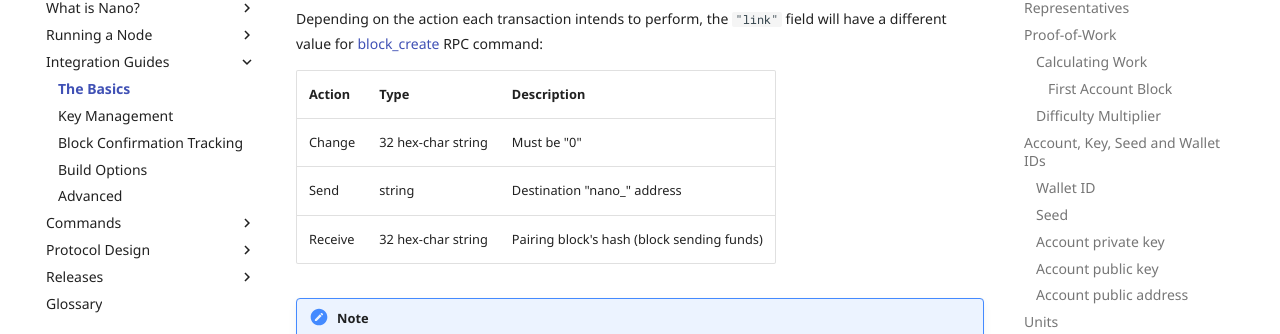
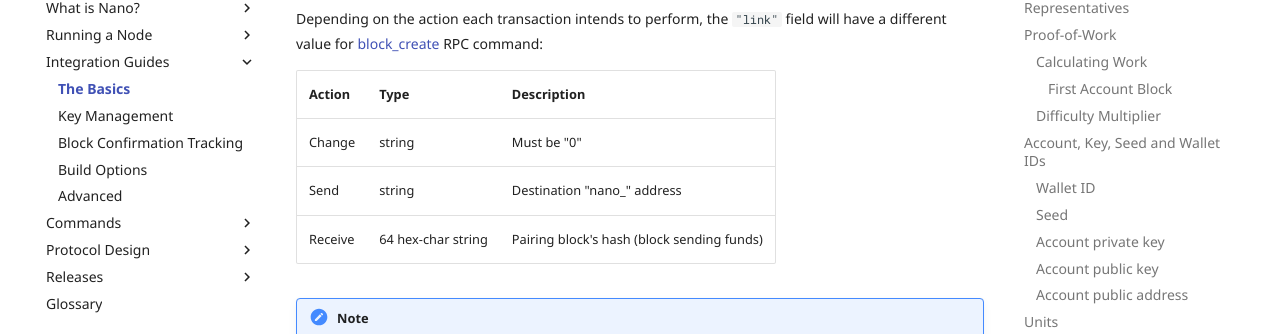
Before and after one commit to nanocurrency/nano-docs, an MkDocs documentation site: the page built from docs/integration-guides/the-basics.md, in a window 1280 px wide and 900 px high, scrolled down 5866 px. Shown: the part 127-461 px from the top of the window. Built offline with MkDocs 1.6.1 and Material for MkDocs 9.7.7, drawn with Linux system fonts in a browser that asks for light colours; formulas are drawn with MathJax 3; comment, search, counter and statistics services are not loaded.

Commit message:
Fix link table

```diff
--- a/docs/integration-guides/the-basics.md
+++ b/docs/integration-guides/the-basics.md
@@ -201,9 +201,9 @@ Depending on the action each transaction intends to perform, the `"link"` field
 
 | Action  | Type               | Description                                |
 |         |                    |                                            |
-| Change  | 32 hex-char string | Must be "0"                                |
+| Change  | string             | Must be "0"                                |
 | Send    | string             | Destination "nano_" address                |
-| Receive | 32 hex-char string | Pairing block's hash (block sending funds) |
+| Receive | 64 hex-char string | Pairing block's hash (block sending funds) |
 
 !!! note
     * Any transaction may also simultaneously change the representative. The above description of the "Change" action is for creating a block with an explicit representative change where no funds are transferred (balance is not changed).
```
